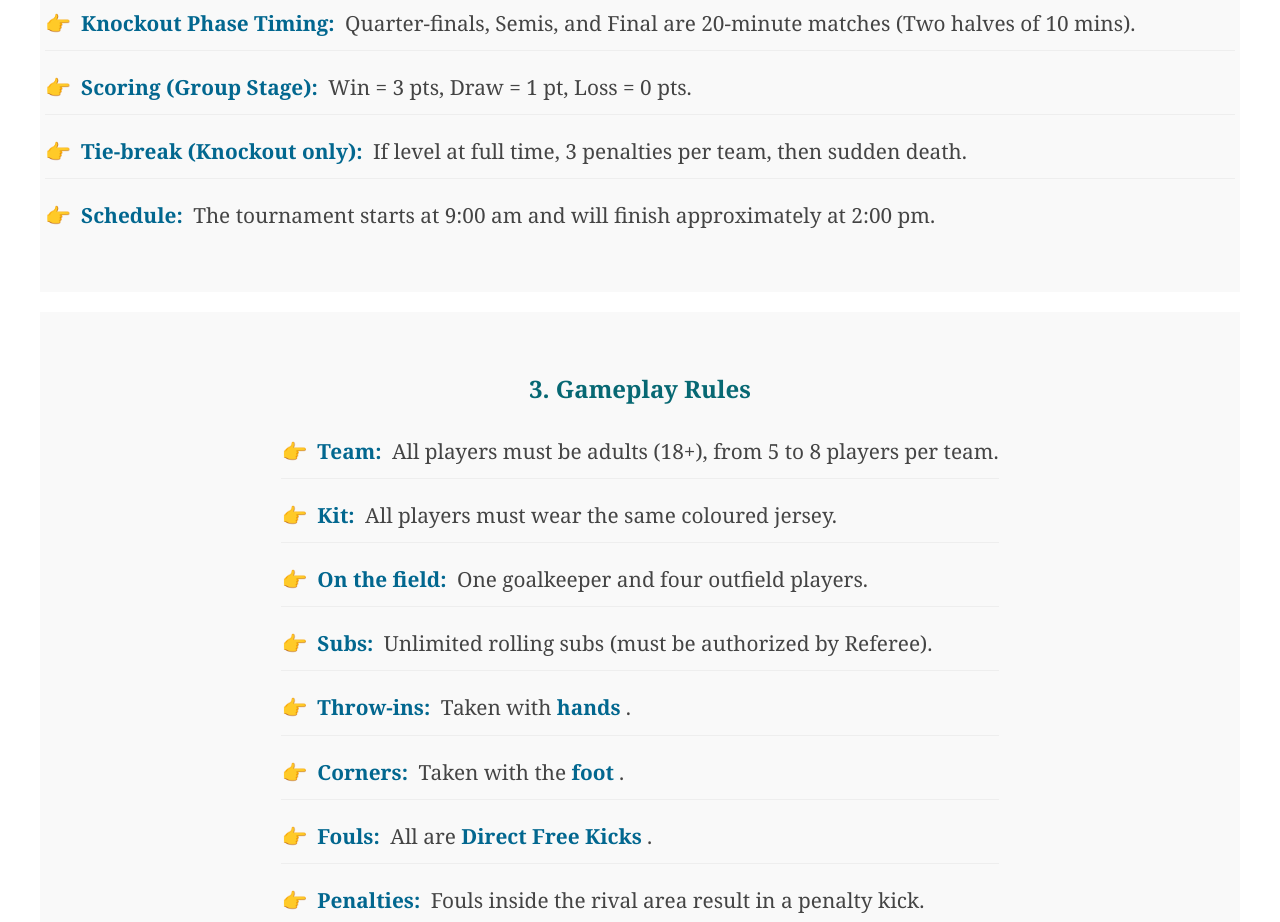
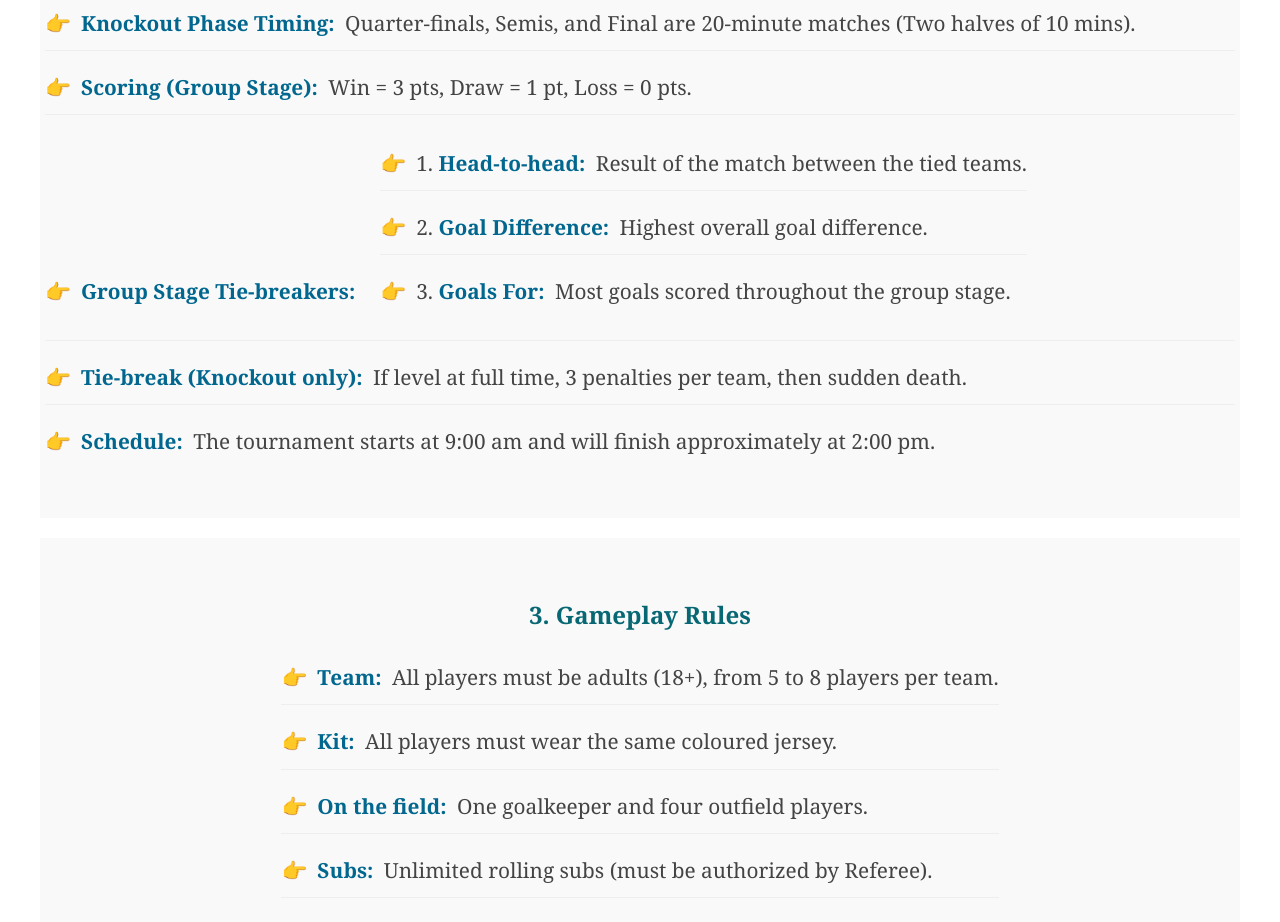
Before and after one commit to irenelalana/personal-website, a Next.js app: page /soccer-tournament-rules in a window 1280 px wide. Shown: the part 1620-2542 px from the top of the page. Built offline with nearby package versions, Linux system fonts and the light colour scheme; no server answers.

Commit message:
Add group stage tie-breaker rules
Added group stage tie-breaker rules to the tournament page.

```diff
--- a/src/app/soccer-tournament-rules/page.tsx
+++ b/src/app/soccer-tournament-rules/page.tsx
@@ -47,6 +47,14 @@ export default function TournamentRulesPage() {
             <li><strong>Group Stage Timing:</strong> 16-minute matches (Two halves of 8 mins). There is a 4-minute transition before the next match starts.</li>
             <li><strong>Knockout Phase Timing:</strong> Quarter-finals, Semis, and Final are 20-minute matches (Two halves of 10 mins).</li>
             <li><strong>Scoring (Group Stage):</strong> Win = 3 pts, Draw = 1 pt, Loss = 0 pts.</li>
+            <li style={{ listStyle: 'none', marginTop: '10px' }}>
+              <strong>Group Stage Tie-breakers:</strong>
+              <ul style={{ marginLeft: '20px', fontSize: '0.95rem', color: '#555' }}>
+                  <li>1. <strong>Head-to-head:</strong> Result of the match between the tied teams.</li>
+                  <li>2. <strong>Goal Difference:</strong> Highest overall goal difference.</li>
+                  <li>3. <strong>Goals For:</strong> Most goals scored throughout the group stage.</li>
+              </ul>
+            </li>
             <li><strong>Tie-break (Knockout only):</strong> If level at full time, 3 penalties per team, then sudden death.</li>
             <li><strong>Schedule:</strong> The tournament starts at 9:00 am and will finish approximately at 2:00 pm.</li>
           </ul>
```
